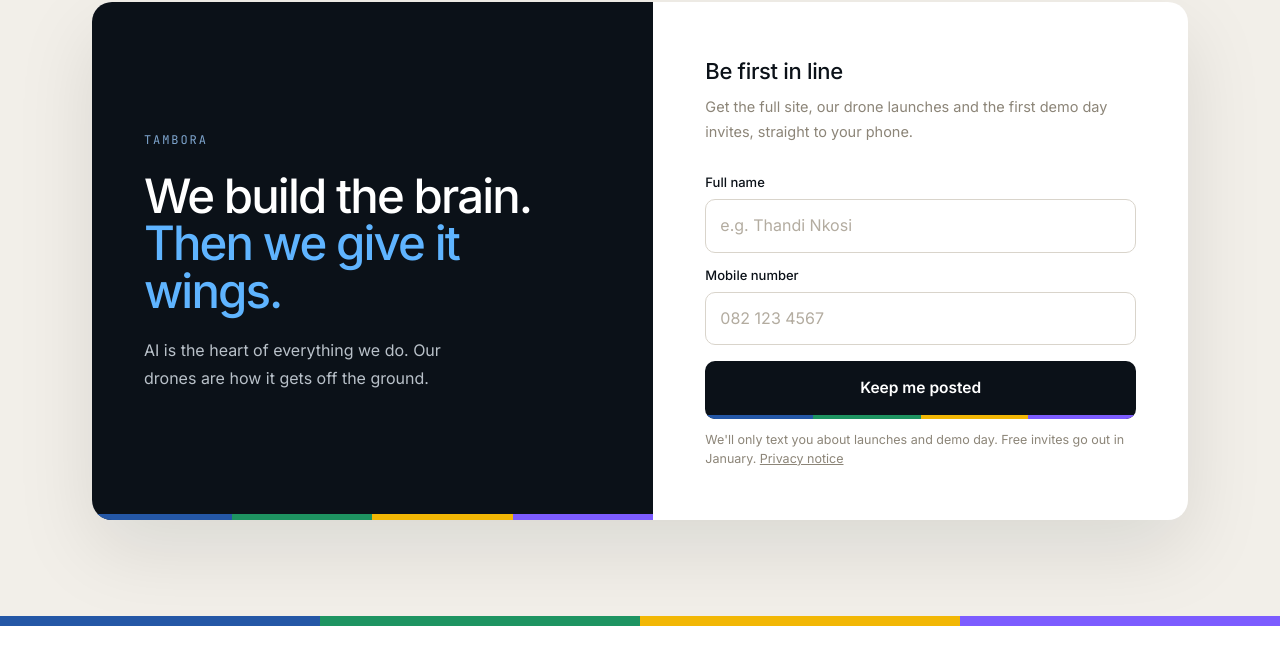
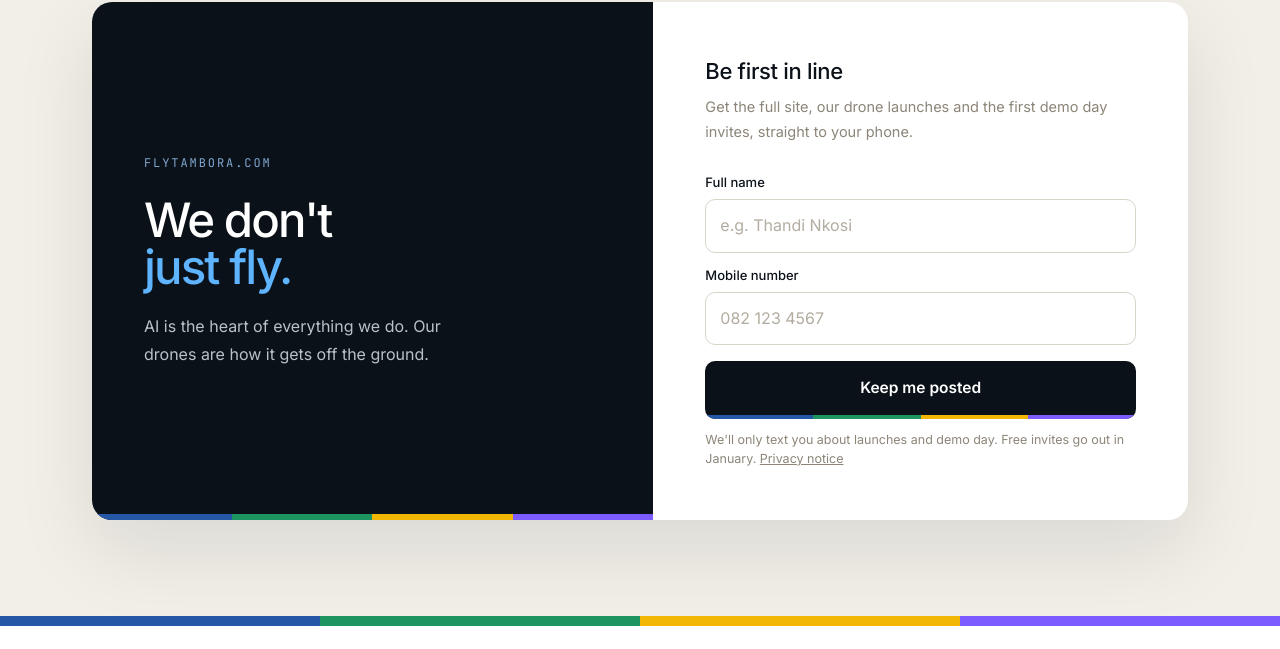
Before and after one commit to benhendrikse08-Dev/flytambora-site, a plain HTML site: page index.html in a window 1280 px wide. Shown: the part 4437-5086 px from the top of the page. Drawn offline with Linux system fonts and the light colour scheme.

Commit message:
Signup block heading: FlyTambora.com, We don't just fly
Co-Authored-By: Claude Opus 5.5 <noreply@anthropic.com>
Claude-Session: https://claude.ai/code/session_01KUgY1acs2t8qFHMF9sFMRL

```diff
--- a/index.html
+++ b/index.html
@@ -405,8 +405,8 @@ footer{background:#fff;padding:40px 0 28px;font-size:14px;color:var(--body)}
  <div class="w">
   <div class="dd-card">
    <div class="dd-side">
-    <span class="k">Tambora</span>
-    <h2>We build the brain.<br><b>Then we give it wings.</b></h2>
+    <span class="k">FlyTambora.com</span>
+    <h2>We don't<br><b>just fly.</b></h2>
     <p>AI is the heart of everything we do. Our drones are how it gets off the ground.</p>
    </div>
    <div class="dd-body">
```
